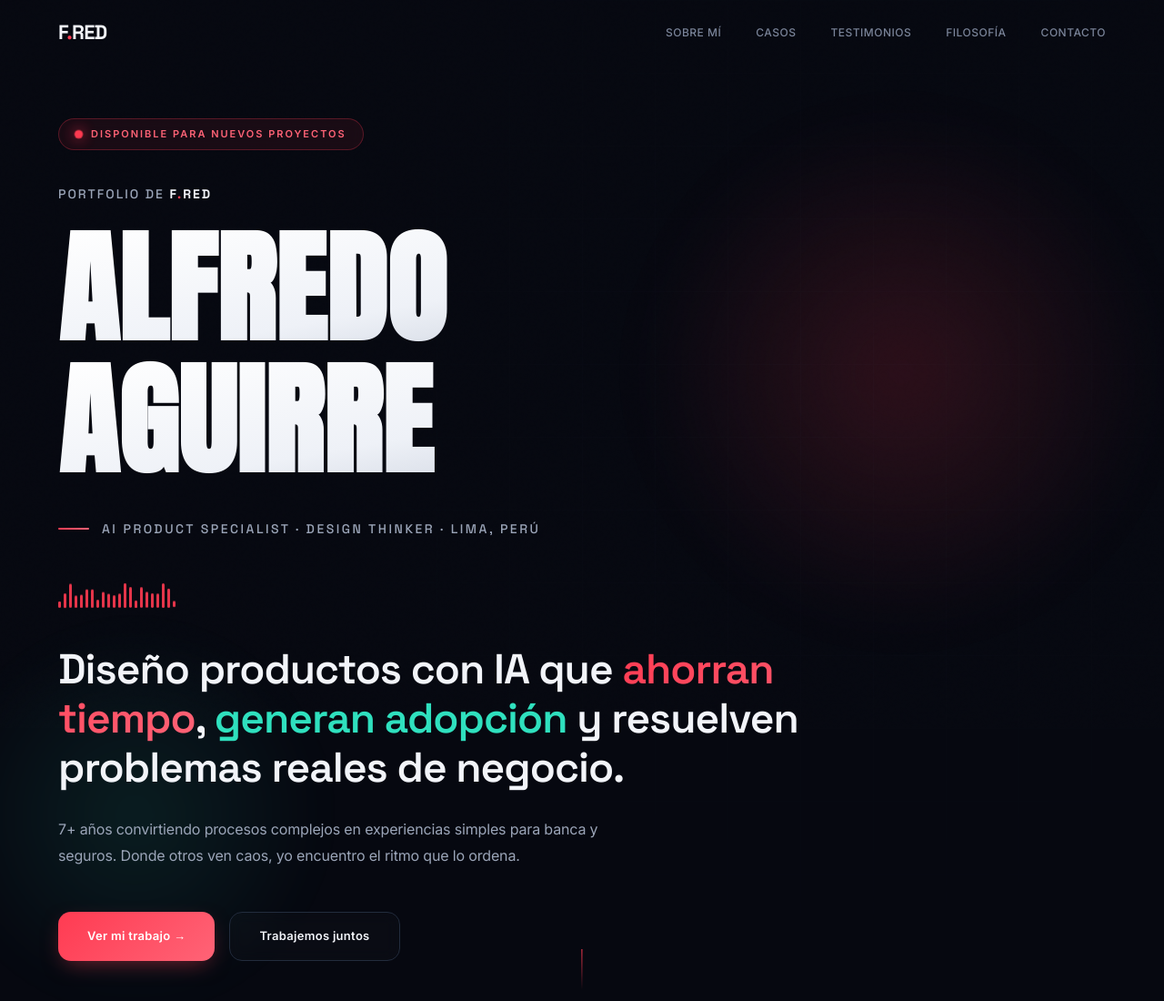
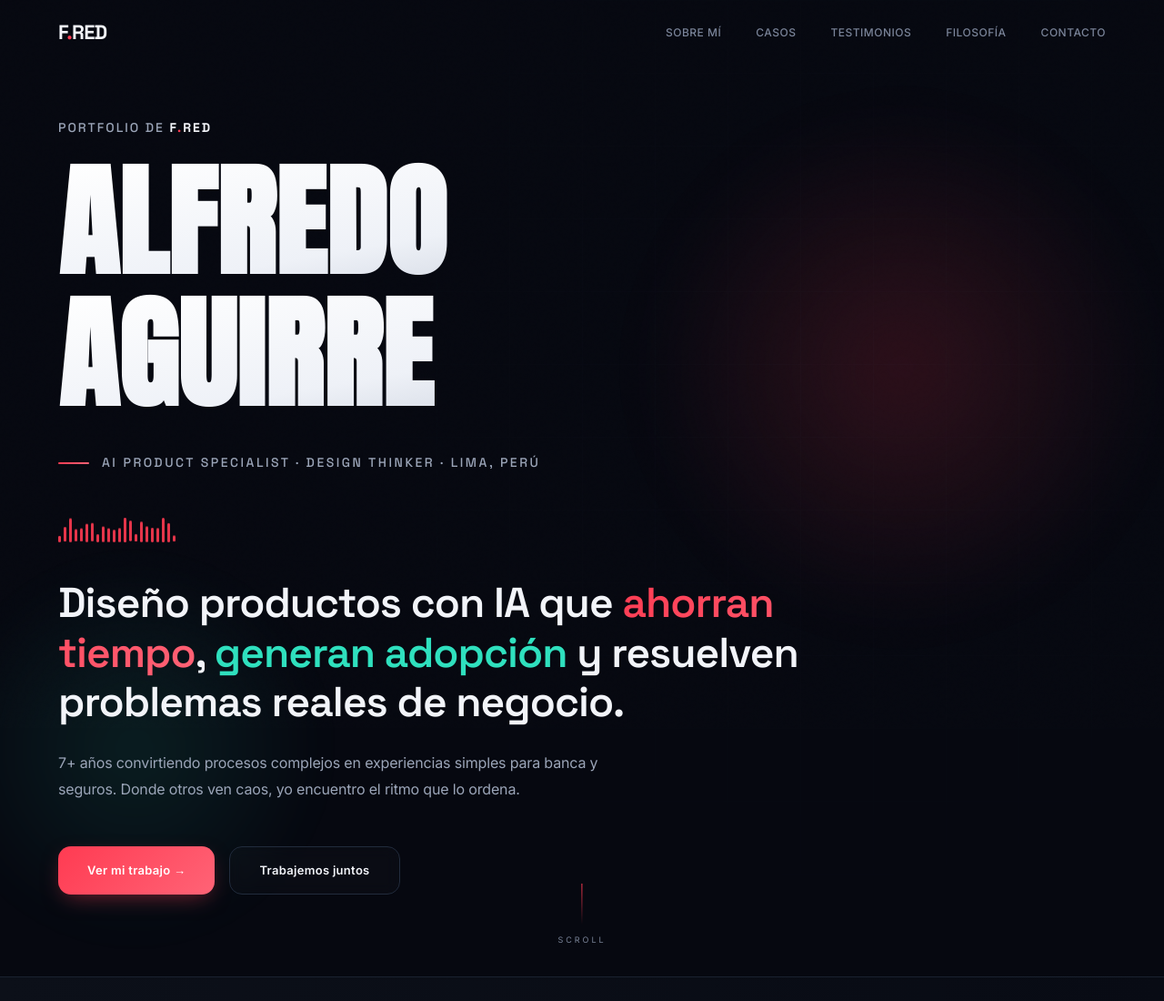
Before and after one commit to alguifo30/Portfolio_Alfredo_Aguirre, a plain HTML site: page index.html in a window 1280 px wide. Shown: the top 1100 px of the page at 91% size. Drawn offline with nearby package versions, Linux system fonts and the light colour scheme; animation ran at ten frames a second.

Commit message:
Add files via upload

```diff
--- a/index.html
+++ b/index.html
@@ -244,7 +244,6 @@ html.js-anim .reveal{opacity:0;transform:translateY(40px)}.reveal{opacity:1;tran
 <section class="hero" id="top">
   <div class="hero-grid"></div><div class="hero-glow"></div><div class="hero-glow2"></div>
   <div class="hero-content">
-    <div class="hero-badge" id="heroBadge"><div class="ping"></div><span>DISPONIBLE PARA NUEVOS PROYECTOS</span></div>
     <div class="hero-kicker" id="heroKicker">Portfolio de <span class="brand">F<span class="dot">.</span>RED</span></div>
     <h1 id="heroTitle"><span class="ln-mask"><span class="ln">ALFREDO</span></span><span class="ln-mask"><span class="ln">AGUIRRE</span></span></h1>
     <div class="hero-name" id="heroName">AI Product Specialist · Design Thinker · Lima, Perú</div>
@@ -546,8 +545,7 @@ function intro(){
     return;
   }
   const tl=gsap.timeline({delay:.25});
-  tl.from('#heroBadge',{y:20,opacity:0,duration:.6,ease:'power3.out'})
-    .from('#heroKicker',{y:20,opacity:0,duration:.5,ease:'power3.out'},'-=.3')
+  tl.from('#heroKicker',{y:20,opacity:0,duration:.5,ease:'power3.out'})
     .from('.hero h1 .ln',{yPercent:115,duration:1,stagger:.13,ease:'power4.out'},'-=.2')
     .from('#heroName',{y:20,opacity:0,duration:.6,ease:'power3.out'},'-=.4')
     .from('#heroWave',{opacity:0,duration:.6},'-=.4')
```
